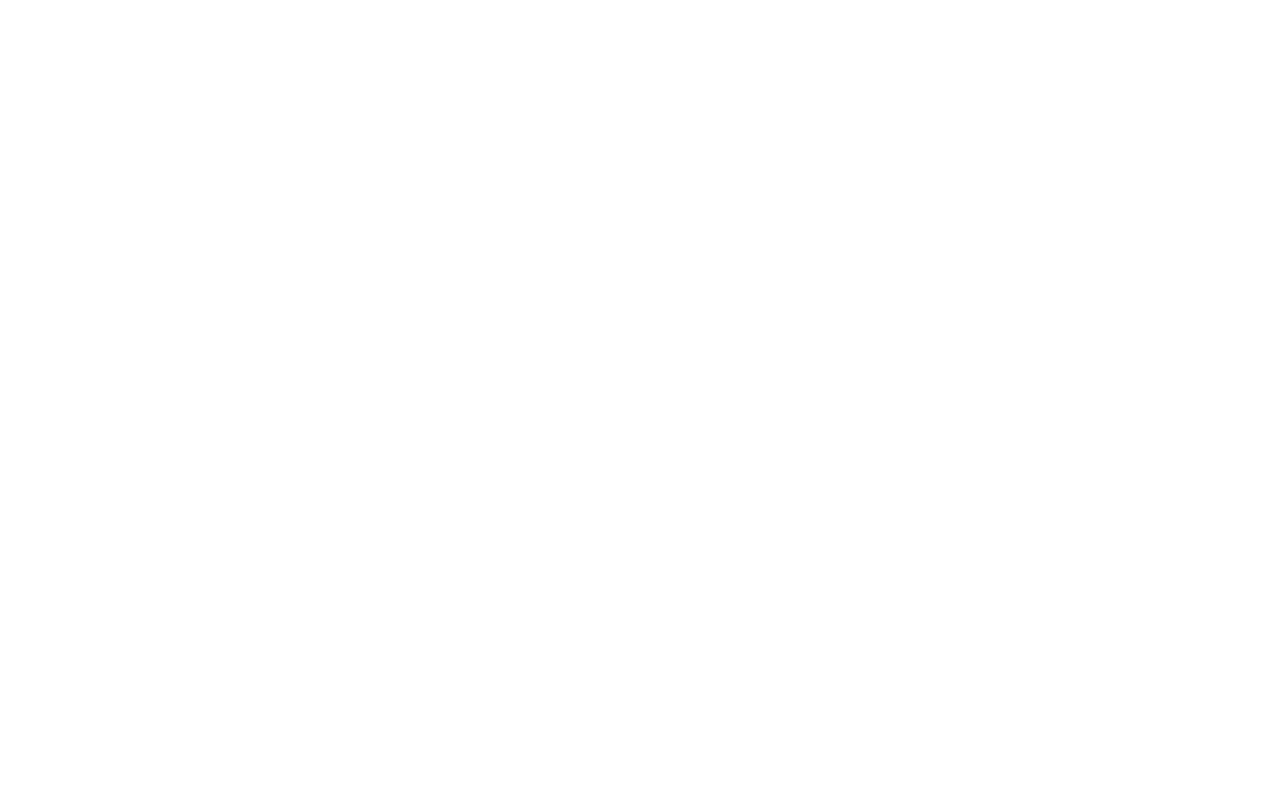
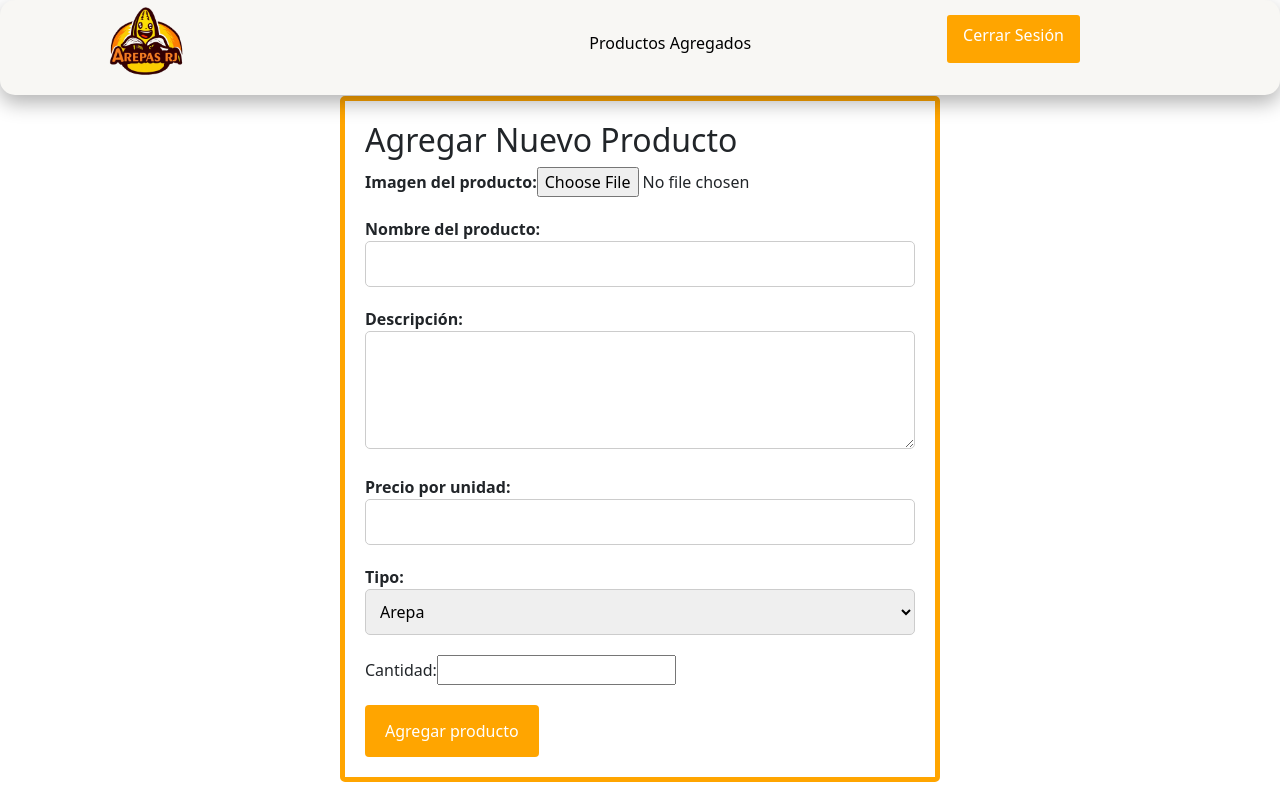
Before and after one commit to XimenaSarasty/Frontend_ArepasRJ, a React (Vite) app: page /admin in a window 1280 px wide. Before the commit this address had no page. Built offline with nearby package versions, Linux system fonts and the light colour scheme.

Commit message:
Version Prueba

```diff
--- a/src/assets/Style.css
+++ b/src/assets/Style.css
@@ -107,6 +107,56 @@
 .navbar {
     padding-top: 2rem;
   }
+
+/*Subir Foto*/
+.allin{
+    padding-top: 6rem;
+}
+.agregar-producto-container {
+    margin-top: 10rem;
+    max-width: 600px;
+    margin: 0 auto;
+    padding: 20px;
+    border: 5px solid orange;
+    border-radius: 5px;
+    background-color: white;
+}
+
+.form-group {
+    margin-bottom: 20px;
+}
+
+.magenp {
+    font-weight: bold;
+}
+
+.magent[type="text"],
+.magent[type="number"],
+textarea,
+select {
+    width: 100%;
+    padding: 10px;
+    border: 1px solid #ccc;
+    border-radius: 5px;
+}
+
+textarea {
+    resize: vertical;
+}
+
+.submit-button {
+    background-color: orange;
+    color: white;
+    padding: 14px 20px;
+    border: none;
+    border-radius: 4px;
+    cursor: pointer;
+}
+
+.submit-button:hover {
+    background-color: darkorange;
+}
+
 
 
 
--- /dev/null
+++ b/src/components/AgProducto.jsx
@@ -0,0 +1,66 @@
+import React, { useState } from 'react';
+import "../assets/Style.css"
+
+const AgregarProducto = () => {
+    const [producto, setProducto] = useState({
+        imagen: null,
+        nombre: '',
+        descripcion: '',
+        precio: '',
+        tipo: 'Arepa',
+        cantidad: ''
+    });
+
+    const handleChange = (event) => {
+        const { name, value, type } = event.target;
+        const newValue = type === 'file' ? event.target.files[0] : value;
+
+        setProducto({ ...producto, [name]: newValue });
+    };
+
+    return (
+        <div className="allin">
+        <div className='agregar-producto-container'>
+            <h2>Agregar Nuevo Producto</h2>
+            <form>
+                <div className='form-group'>
+                    <label className='magenp' htmlFor="imagen">Imagen del producto:</label>
+                    <input className='magent' type="file" id="imagen" name="imagen" accept="image/*" onChange={handleChange} required />
+                </div>
+
+                <div className='form-group'>
+                    <label className='magenp' htmlFor="nombre">Nombre del producto:</label>
+                    <input className='magent' type="text" id="nombre" name="nombre" value={producto.nombre} onChange={handleChange} required />
+                </div>
+
+                <div className='form-group'>
+                    <label className='magenp' htmlFor="descripcion">Descripción:</label>
+                    <textarea id="descripcion" name="descripcion" rows="4" cols="50" value={producto.descripcion} onChange={handleChange} required></textarea>
+                </div>
+
+                <div className='form-group'>
+                    <label className='magenp' htmlFor="precio">Precio por unidad:</label>
+                    <input className='magent' type="number" id="precio" name="precio" min="0" step="0.01" value={producto.precio} onChange={handleChange} required />
+                </div>
+
+                <div className='form-group'>
+                    <label className='magenp' htmlFor="tipo">Tipo:</label>
+                    <select id="tipo" name="tipo" value={producto.tipo} onChange={handleChange} required>
+                        <option value="Arepa">Arepa</option>
+                        <option value="Adiciones">Adiciones</option>
+                    </select>
+                </div>
+
+                <div className='form-group'>
+                    <label htmlFor="cantidad">Cantidad:</label>
+                    <input type="number" id="cantidad" name="cantidad" min="1" value={producto.cantidad} onChange={handleChange} required />
+                </div>
+
+                <input type="submit" value="Agregar producto" className='submit-button' />
+            </form>
+        </div>
+        </div>
+    );
+};
+
+export default AgregarProducto;
--- /dev/null
+++ b/src/components/NavAdm.jsx
@@ -0,0 +1,24 @@
+import React from 'react';
+import { Link } from 'react-router-dom'; // Importa Link desde react-router-dom
+import { NavLink } from "react-router-dom"
+import logo from "../assets/logo.png"
+import "../assets/Style.css"
+
+const NavAdm = () => {
+  return (
+    <div>
+      <header className="navContainer d-flex py-3">
+        <Link to="/" className="d-flex align-items-center mb-3 mb-md-0 me-md-auto text-decoration-none">
+          <img className="logo" src={logo} alt="" />
+        </Link>
+        <div>
+        <ul className="nav">
+          <li className="linkInicio nav-item"><a href="#" className="navMenuText nav-link">Productos Agregados</a></li>
+          <li className="navJoin nav-item"><NavLink href="#" className="navMenuTextJoin nav-link" to="http://localhost:5173" >Cerrar Sesión</NavLink></li>
+        </ul>
+      </div>
+      </header>
+    </div>
+  )
+}
+export default NavAdm;
--- a/src/main.jsx
+++ b/src/main.jsx
@@ -4,6 +4,7 @@
 import { Home } from './pages/Home';
 import { Access } from './components/Access.jsx';
 import Products from './pages/Products.jsx';
+import  AdmView  from './pages/AdmView.jsx'
 import "./index.css"
 
 ReactDOM.createRoot(document.getElementById('root')).render(
@@ -13,6 +14,7 @@
           <Route path='/' element={<Home />} />
           <Route path='/login/register' element={<Access />} />
           <Route path='/products' element={<Products />} />
+          <Route path='/admin' element={<AdmView />} />
       </Routes>
     </BrowserRouter>
   </React.StrictMode>
--- /dev/null
+++ b/src/pages/AdmView.jsx
@@ -0,0 +1,15 @@
+// AdmView.jsx
+import React from 'react';
+import NavAdm from '../components/NavAdm';
+import AgProducto from '../components/AgProducto';
+
+const AdmView = () => {
+  return (
+    <div>
+      <NavAdm/>
+      <AgProducto/>
+    </div>
+  );
+}
+
+export default AdmView; // Asegúrate de exportar el componente
```
